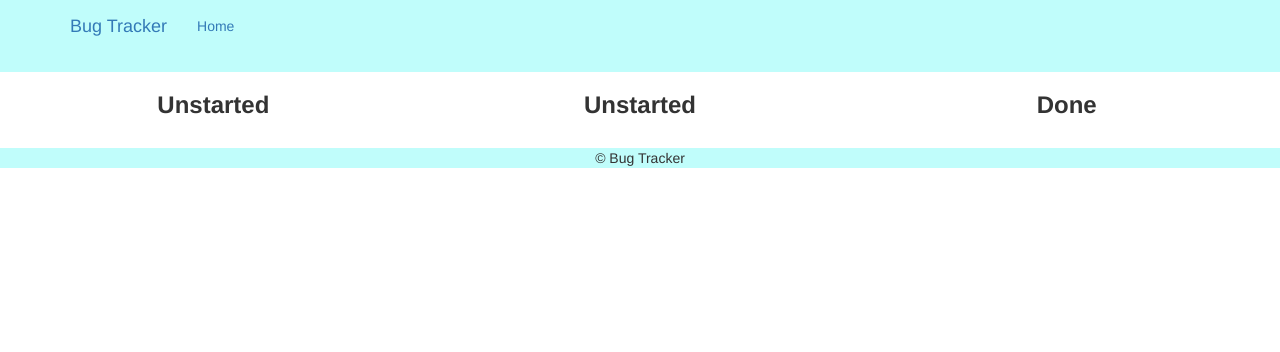
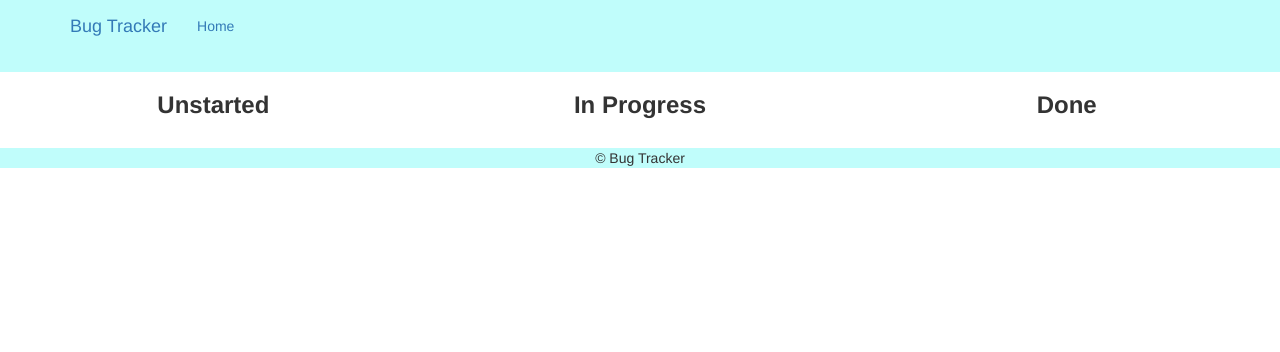
Before and after one commit to carolwanjohi/bug-tracker, a Flask app: template app/templates/index.html in a window 1280 px wide. Shown: the top 352 px of the page. Run offline with Flask 2, Linux system fonts and the light colour scheme; the template is opened without the code that fills it, so the values that code supplies are empty; parts of the project's set-up code (start-up, migrations or seed data) failed here and were passed over; some libraries are stand-ins or nearby versions.

Commit message:
fix title

```diff
--- a/app/templates/index.html
+++ b/app/templates/index.html
@@ -22,7 +22,7 @@
                 </div>
 
                 <div class="col-md-4">
-                    <h3><strong class='bug-section-title'>Unstarted</strong></h3>
+                    <h3><strong class='bug-section-title'>In Progress</strong></h3>
                     <ul class='list-group scrollable-list'>
                         {{ macro.displayBugInfo(inporgess)}}
                     </ul>
```
